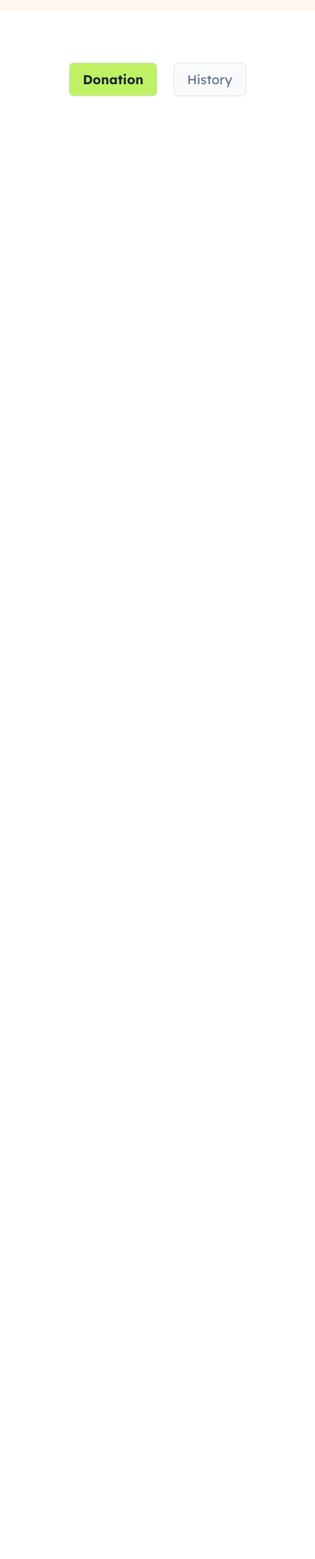
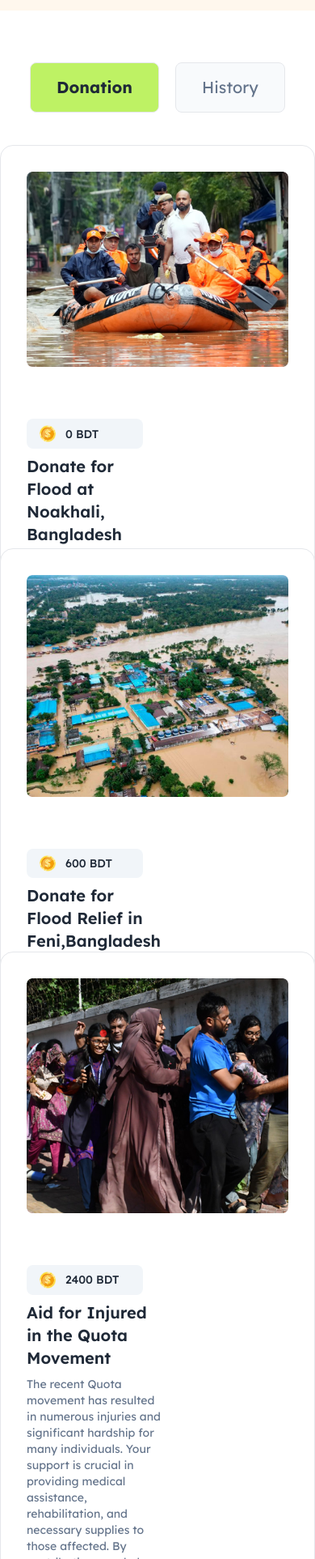
Before and after one commit to Muaj00/Assignment-5-Donation-System, a plain HTML site: page index.html in a window 390 px wide. Shown: the part 75-2000 px from the top of the page at 81% size. Before the commit the page ends 844 px from the top, so only its background shows below. Drawn offline with nearby package versions, Linux system fonts and the light colour scheme.

Commit message:
main section done

```diff
--- a/index.html
+++ b/index.html
@@ -23,15 +23,18 @@
     </style>
 </head>
 
-<body>
-    <header>
+<body class="relative z-0">
+    <header class="sticky top-0 z-10">
         <!-- navBar started -->
 
+        <section>
             <div class="navbar bg-base-100 flex justify-around pt-4 pb-4 bg-orange-50 mb-16">
                 <div class="">
+                    <a href="blog.html">
                         <button class="bg-lime-300 rounded-lg">
                             <h3 class="py-3 px-6 font-semibold">Blog</h3>
                         </button>
+                    </a>
                 </div>
 
 
@@ -47,15 +50,95 @@
                 </div>
             </div>
 
-        <div class="flex justify-center gap-5">
-            <button class="px-4 py-2 border bg-lime-300 rounded-md font-bold">Donation</button>
-            <button class="px-4 py-2 border bg-slate-50 rounded-md text-slate-500">History</button>
+            <div class="flex justify-center gap-5 mb-10">
+                <button class="px-8 py-4 border bg-lime-300 rounded-lg font-bold text-xl">Donation</button>
+                <button class="px-8 py-4 border bg-slate-50 rounded-lg text-slate-500 text-xl">History</button>
             </div>
+        </section>
 
         <!-- navBar End -->
     </header>
 
     <main>
+
+
+        <section style="max-width: 1140px; max-height: 450px;" class="justify-center mx-auto mb-12">
+            <div class="card lg:card-side bg-base-100 border rounded-2xl">
+                <figure>
+                    <img src="images/noakhali.png" alt="Album" class="p-8 rounded-xl" />
+                </figure>
+
+                <div class="card-body w-3/5">
+                    <div class="flex bg-slate-100 max-w-36 py-2 px-4 items-center pr-0 rounded-lg">
+                        <img src="images/coin.png" alt="" width="20px" height="20px">
+                        <p class="ms-3 font-medium text-gray-800 text-sm ">0 BDT</p>
+                    </div>
+
+                    <h3 class="card-title text-xl">Donate for Flood at Noakhali, Bangladesh</h3>
+                    <p class="text-slate-500 text-sm"> The recent floods in Noakhali have caused significant damage to
+                        homes infrastructure. Your
+                        donation will help provide essential supplies and to those affected by this disaster. Every
+                        contribution, big or small, makes difference. Please join us in supporting the relief efforts
+                        and making a positive impact on the lives of those in need.</p>
+
+                    <input type="text" name="" id="" placeholder="Write Donation Amount"
+                        class="p-5 border rounded-lg mb-2">
+                    <div class="card-actions justify-center ">
+                        <button class="bg-lime-300 py-4 rounded-xl w-full font-semibold text-xl">Donate Now</button>
+                    </div>
+                </div>
+            </div>
+        </section>
+        <!-- ===============section 02 start================= -->
+
+        <section style="max-width: 1140px; max-height: 450px;" class="justify-center mx-auto mb-12">
+            <div class="card lg:card-side bg-base-100 border rounded-2xl">
+                <figure>
+                    <img src="images/feni.png" alt="Album" class="p-8 rounded-xl" />
+                </figure>
+
+                <div class="card-body w-3/5">
+                    <div class="flex bg-slate-100 max-w-36 py-2 px-4 items-center pr-0 rounded-lg">
+                        <img src="images/coin.png" alt="" width="20px" height="20px">
+                        <p class="ms-3 font-medium text-gray-800 text-sm ">600 BDT</p>
+                    </div>
+
+                    <h3 class="card-title text-xl">Donate for Flood Relief in Feni,Bangladesh</h3>
+                    <p class="text-slate-500 text-sm">The recent floods in Feni have devastated local communities, leading to severe disruption and loss. Your generous donation will help provide immediate aid, including food, clean water, and medical supplies, to those affected by this calamity. Together, we can offer crucial support and help rebuild lives in the aftermath of this disaster. Every contribution counts towards making a real difference. Please consider donating today to assist those in urgent need.</p>
+
+                    <input type="text" name="" id="" placeholder="Write Donation Amount"
+                        class="p-5 border rounded-lg mb-2">
+                    <div class="card-actions justify-center ">
+                        <button class="bg-lime-300 py-4 rounded-xl w-full font-semibold text-xl">Donate Now</button>
+                    </div>
+                </div>
+            </div>
+        </section>
+
+        <!-- ===============section 03 start================= -->
+        <section style="max-width: 1140px; max-height: 450px;" class="justify-center mx-auto mb-12">
+            <div class="card lg:card-side bg-base-100 border rounded-2xl">
+                <figure>
+                    <img src="images/quota-protest.png" alt="Album" class="p-8 rounded-xl" />
+                </figure>
+
+                <div class="card-body w-3/5">
+                    <div class="flex bg-slate-100 max-w-36 py-2 px-4 items-center pr-0 rounded-lg">
+                        <img src="images/coin.png" alt="" width="20px" height="20px">
+                        <p class="ms-3 font-medium text-gray-800 text-sm ">2400 BDT</p>
+                    </div>
+
+                    <h3 class="card-title text-xl">Aid for Injured in the Quota Movement</h3>
+                    <p class="text-slate-500 text-sm mb-0"> The recent Quota movement has resulted in numerous injuries and significant hardship for many individuals. Your support is crucial in providing medical assistance, rehabilitation, and necessary supplies to those affected. By contributing, you help ensure that injured individuals receive the care and support they need during this challenging time. Every donation plays a vital role in alleviating their suffering and aiding in their recovery. Please consider making a donation to support these brave individuals in their time of need.</p>
+
+                    <input type="text" name="" id="" placeholder="Write Donation Amount"
+                        class="p-5 border rounded-lg mb-2">
+                    <div class="card-actions justify-center ">
+                        <button class="bg-lime-300 py-4 rounded-xl w-full font-semibold text-xl">Donate Now</button>
+                    </div>
+                </div>
+            </div>
+        </section>
 
     </main>
 
```
Also changed, not shown: blog.html (added, +96 -0 lines). Lines whose indentation alone changed are shown as unchanged.
